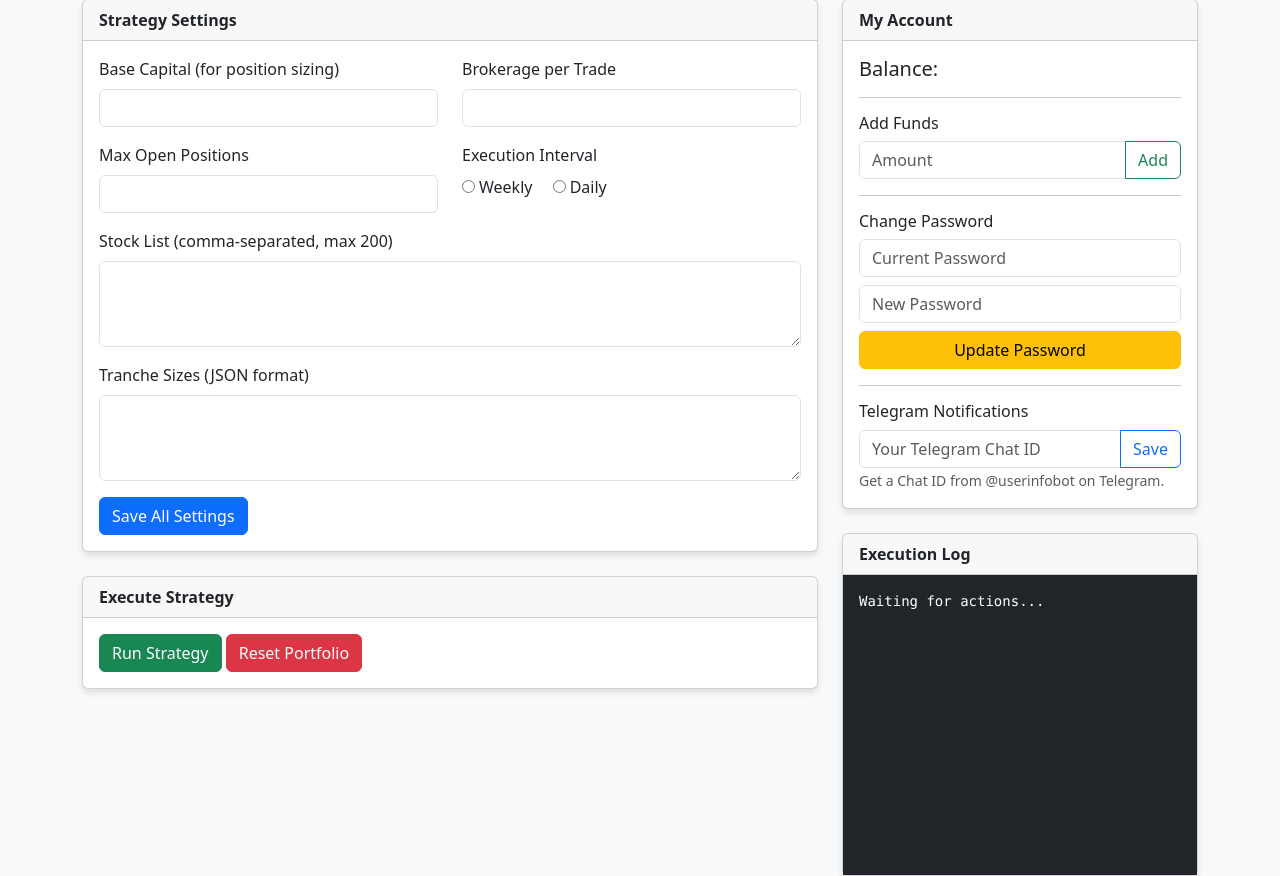
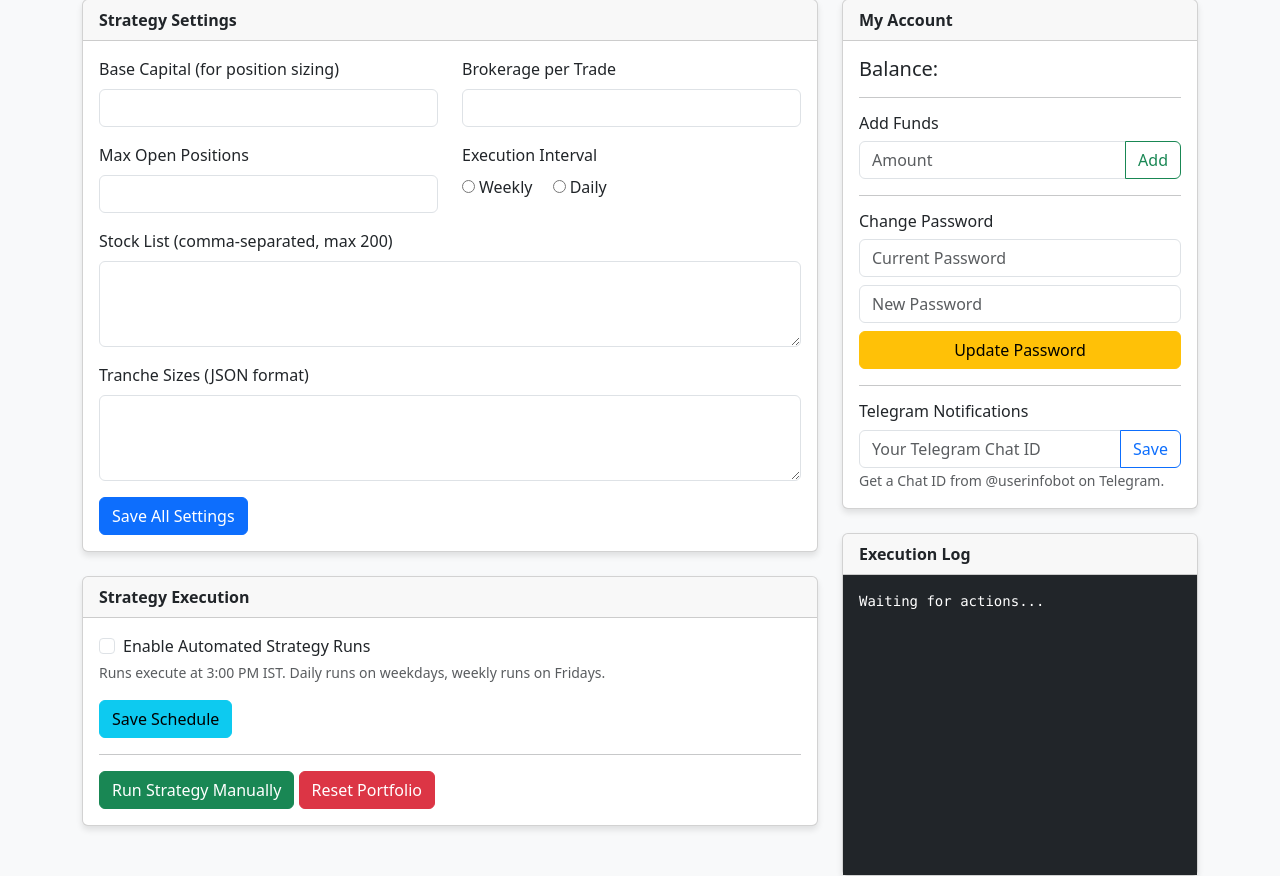
Before and after one commit to shikharvarshney1983/trading_bot, a Flask app: page / in a window 1280 px wide, after a click on "Settings & Account". Shown: the part 139-1015 px from the top of the page. Run offline with Flask 3, Linux system fonts and the light colour scheme; the visitor is signed in with stand-in values (Sample User, id 1); data that the repository does not hold is empty.

Commit message:
Update dashboard.html

```diff
--- a/templates/dashboard.html
+++ b/templates/dashboard.html
@@ -160,9 +160,22 @@
                 </div>
                 <!-- Actions Card -->
                 <div class="card mb-4">
-                    <div class="card-header fw-bold">Execute Strategy</div>
+                    <div class="card-header fw-bold">Strategy Execution</div>
                     <div class="card-body">
-                        <button id="runStrategyBtn" class="btn btn-success">Run Strategy</button>
+                        <div class="mb-3">
+                            <div class="form-check">
+                                <input class="form-check-input" type="checkbox" id="autoRunEnabled">
+                                <label class="form-check-label" for="autoRunEnabled">
+                                    Enable Automated Strategy Runs
+                                </label>
+                            </div>
+                            <small class="form-text text-muted">
+                                Runs execute at 3:00 PM IST. Daily runs on weekdays, weekly runs on Fridays.
+                            </small>
+                        </div>
+                        <button id="saveScheduleBtn" class="btn btn-info">Save Schedule</button>
+                        <hr>
+                        <button id="runStrategyBtn" class="btn btn-success">Run Strategy Manually</button>
                         <button id="resetBtn" class="btn btn-danger">Reset Portfolio</button>
                     </div>
                 </div>
@@ -279,6 +292,9 @@
         document.getElementById('tranches').value = JSON.stringify(JSON.parse(data.settings.tranche_sizes || '{}'), null, 2);
         document.querySelector(`input[name="interval"][value="${data.settings.execution_interval}"]`).checked = true;
         document.getElementById('telegramChatId').value = data.settings.telegram_chat_id || '';
+
+        // Schedule settings
+        document.getElementById('autoRunEnabled').checked = data.settings.auto_run_enabled;
     }
 
     function renderCalendar() {
@@ -346,6 +362,17 @@
         }).then(res => res.json()).then(data => alert(data.message));
     });
 
+    document.getElementById('saveScheduleBtn').addEventListener('click', () => {
+        const payload = {
+            auto_run_enabled: document.getElementById('autoRunEnabled').checked
+        };
+        fetch('/api/save_schedule_settings', {
+            method: 'POST',
+            headers: {'Content-Type': 'application/json'},
+            body: JSON.stringify(payload)
+        }).then(res => res.json()).then(data => alert(data.message));
+    });
+
     document.getElementById('addFundsBtn').addEventListener('click', () => {
         const amount = document.getElementById('addFundsAmount').value;
         if (!amount || amount <= 0) return alert("Please enter a valid amount.");
@@ -394,7 +421,7 @@
         .then(res => res.json())
         .then(data => {
             document.getElementById('logContainer').textContent = data.log.join('\n');
-            fetchAndUpdate(); // Refresh all data after running
+            fetchAndUpdate();
         });
     });
 
@@ -412,8 +439,7 @@
     // Initial Load
     fetchAndUpdate();
 
-    // Set up a regular fetch to update P/L data
-    setInterval(fetchAndUpdate, 60000); // Refresh every 60 seconds
+    setInterval(fetchAndUpdate, 10000);
 });
 </script>
 {% endblock %}
```
